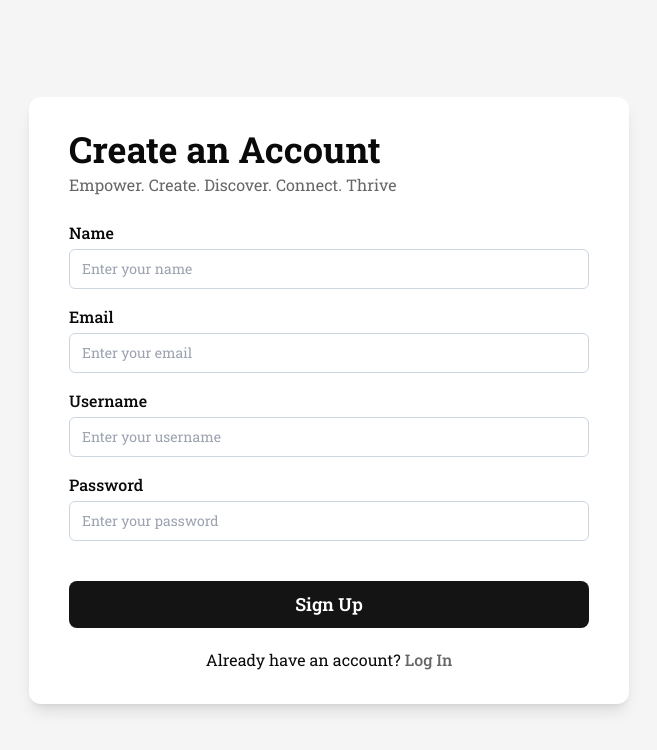
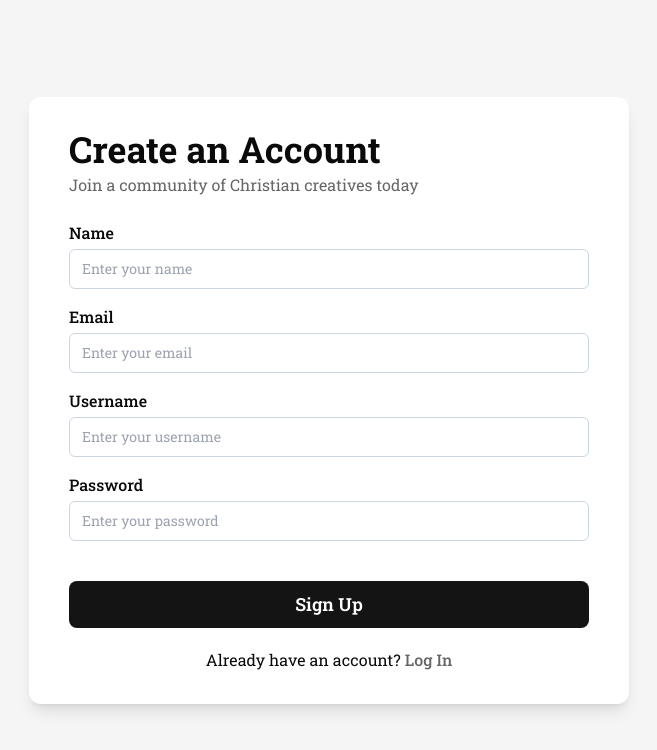
Before and after one commit to Innovationsteam/Innovations-FE, a React (Vite) app: page /signup in a window 1280 px wide. Shown: the top 750 px of the page, without its empty margins (311-968 px from the left). Built offline with nearby package versions, Linux system fonts and the light colour scheme; no server answers; a web font is replaced by a local one.

Commit message:
Edited the sign up message and commented out the forgot password

```diff
--- a/src/components/LoginForm/index.tsx
+++ b/src/components/LoginForm/index.tsx
@@ -82,7 +82,7 @@ const LoginForm = () => {
 					to="/forgot-password"
 					className="group text-sm font-medium"
 				>
-					<p className="text-[#242424B2] group-hover:text-black">Forgot Password?</p>
+					{/* <p className="text-[#242424B2] group-hover:text-black">Forgot Password?</p> */}
 					<div className="h-[1.5px] w-0 bg-[#242424B2] transition-all duration-200 ease-in-out group-hover:w-full"></div>
 				</Link>
 			</div>
--- a/src/pages/Login.tsx
+++ b/src/pages/Login.tsx
@@ -8,7 +8,7 @@ const Login = () => {
 		<PageContainer className="flex h-screen items-center justify-center md:bg-[#F5F5F5]">
 			<Container className="!h-fit max-w-[600px] bg-white p-8 font-roboto md:rounded-xl md:shadow-lg">
 				<h1 className="text-4xl font-bold">Welcome Back</h1>
-				<p className="mt-1 text-sm text-[#242424B2] sm:text-base">Sign in and see what we have install for you</p>
+				<p className="mt-1 text-sm text-[#242424B2] sm:text-base">Connect, create,inspire in our Christian creative community</p>
 				<LoginForm />
 				<p className="mt-5 text-center">
 					Don’t have an account?{" "}
--- a/src/pages/SignUp.tsx
+++ b/src/pages/SignUp.tsx
@@ -8,7 +8,7 @@ const SignUp = () => {
 		<PageContainer className="flex h-screen items-center justify-center md:bg-[#F5F5F5]">
 			<Container className="!h-fit max-w-[600px] bg-white p-8 font-roboto md:rounded-xl md:shadow-lg">
 				<h1 className="text-3xl font-bold sm:text-4xl">Create an Account</h1>
-				<p className="mt-1 text-sm text-[#242424B2] sm:text-base">Empower. Create. Discover. Connect. Thrive</p>
+				<p className="mt-1 text-sm text-[#242424B2] sm:text-base">Join a community of Christian creatives today</p>
 				<SignUpForm />
 				<p className="mt-5 text-center">
 					Already have an account?{" "}
```
